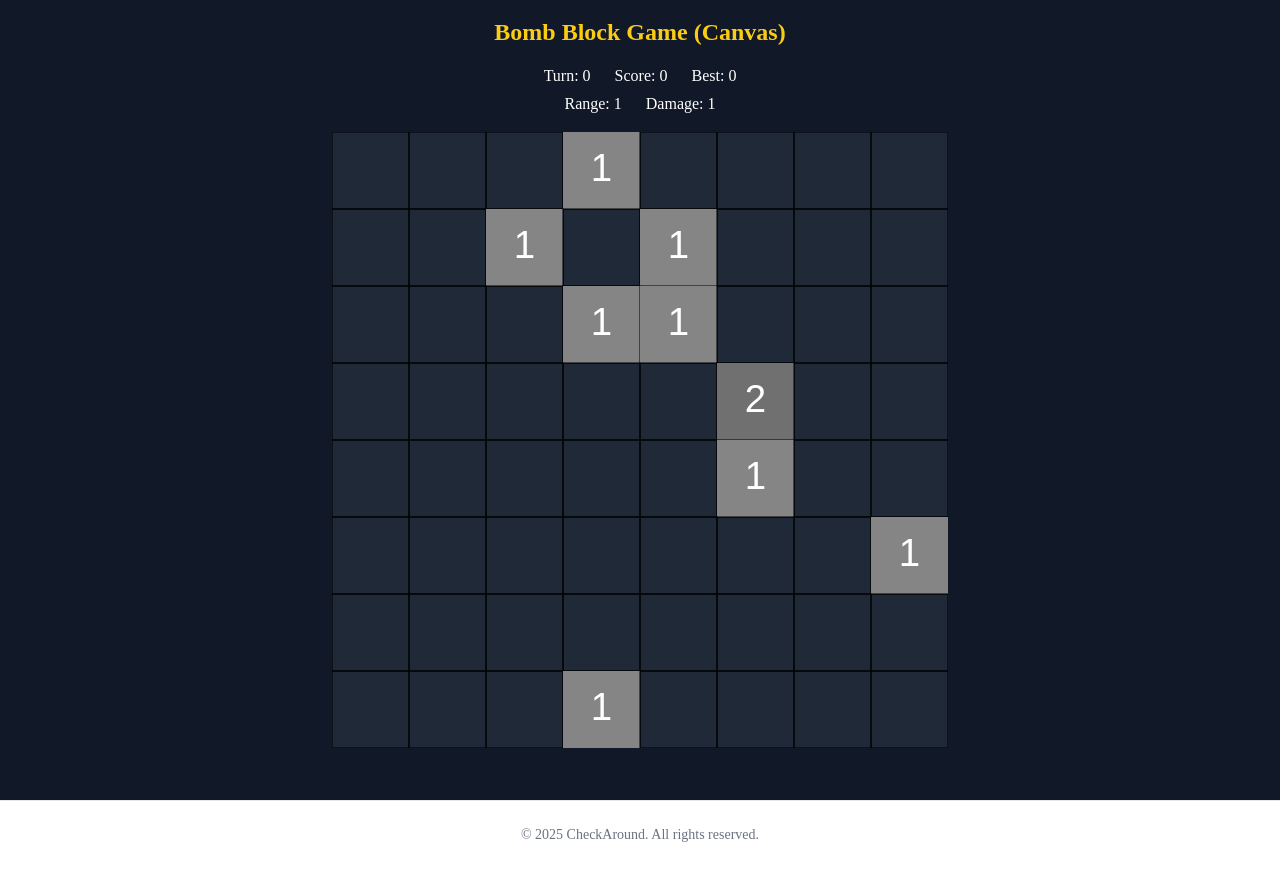
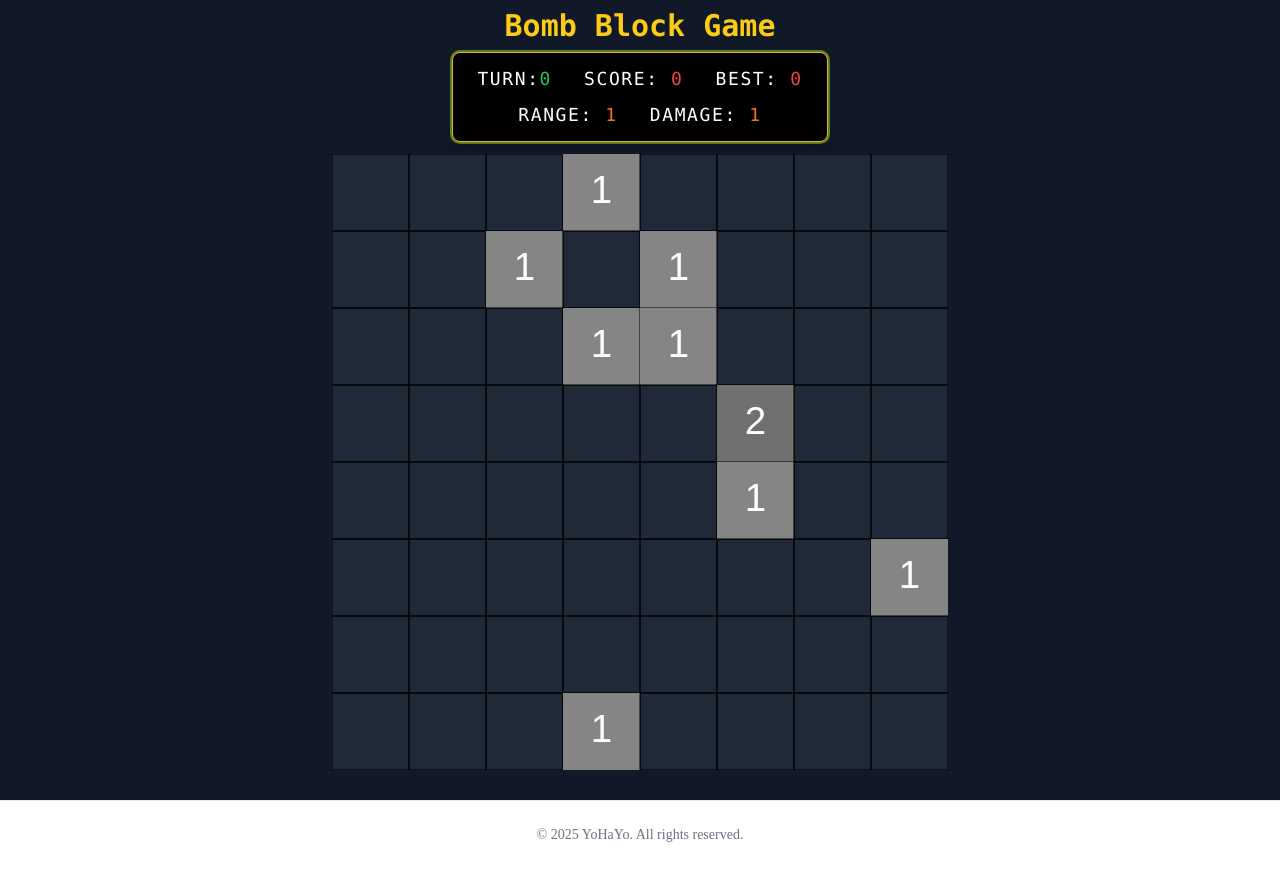
Before and after one commit to YoHaiYo/bomb-block-game-next, a Next.js app: page /bombblock in a window 1280 px wide. Built offline with nearby package versions, Linux system fonts and the light colour scheme; a web font is replaced by a local one.

Commit message:
점수판 ui

```diff
--- a/src/app/bombblock/page.jsx
+++ b/src/app/bombblock/page.jsx
@@ -307,21 +307,37 @@ export default function Page() {
 
   // 🔹 UI 및 캔버스 출력
   return (
-    <div className="min-h-screen flex flex-col items-center justify-start bg-gray-900 p-4">
-      <h1 className="text-2xl text-yellow-400 font-bold mb-4">
-        Bomb Block Game (Canvas)
+    <div className="min-h-screen flex flex-col items-center justify-start bg-gray-900 py-2">
+      <h1 className="text-3xl font-mono text-yellow-400 font-bold mb-2">
+        Bomb Block Game
       </h1>
-      <div className="text-white text-center mb-4 text-base space-y-1">
-        <div className="flex gap-6 justify-center">
-          <span>Turn: {turn}</span>
-          <span>Score: {score}</span>
-          <span>Best: {bestScore}</span>
-        </div>
-        <div className="flex gap-6 justify-center">
-          <span>Range: {bombPower}</span>
-          <span>Damage: {bombDamage}</span>
+      {/* 점수판  */}
+      <div className="mb-3">
+        <div className="bg-black text-white font-mono tracking-widest px-6 py-3 rounded-lg border border-yellow-500 shadow-lg ring-2 ring-lime-400 ring-opacity-50 text-center space-y-2">
+          <div className="flex justify-center gap-8 text-lg">
+            <span className="">
+              TURN:
+              <span className="text-green-500">{turn}</span>
+            </span>
+            <span>
+              SCORE: <span className="text-red-500">{score}</span>
+            </span>
+            <span>
+              BEST: <span className="text-red-500">{bestScore}</span>
+            </span>
+          </div>
+          <div className="flex justify-center gap-8 text-lg">
+            <span>
+              RANGE: <span className="text-orange-500">{bombPower}</span>
+            </span>
+            <span>
+              DAMAGE: <span className="text-orange-500">{bombDamage}</span>
+            </span>
+          </div>
         </div>
       </div>
+
+      {/* 본 게임 */}
       <canvas
         ref={canvasRef}
         className="bg-gray-800"
@@ -330,9 +346,7 @@ export default function Page() {
       {showUpgrade && (
         <div className="fixed inset-0 bg-black bg-opacity-70 flex items-center justify-center z-50">
           <div className="bg-white rounded-lg p-6 text-center space-y-4">
-            <h2 className="text-xl font-bold text-gray-800">
-              업그레이드 선택!
-            </h2>
+            <h2 className="text-xl font-bold text-gray-800">Select Upgrade!</h2>
             <div className="flex gap-6 justify-center">
               <button
                 className="bg-yellow-400 hover:bg-yellow-500 px-4 py-2 rounded-lg text-black font-semibold shadow"
--- a/src/app/component/Footer.js
+++ b/src/app/component/Footer.js
@@ -1,7 +1,7 @@
 export default function Footer() {
   return (
     <footer className="text-center py-6 border-t border-gray-200 text-sm text-gray-500">
-      © 2025 CheckAround. All rights reserved.
+      © 2025 YoHaYo. All rights reserved.
     </footer>
   );
 }
```
